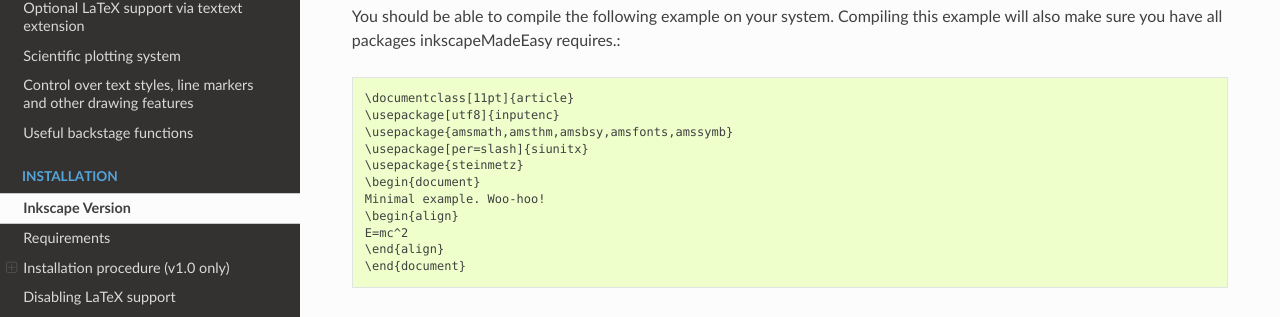
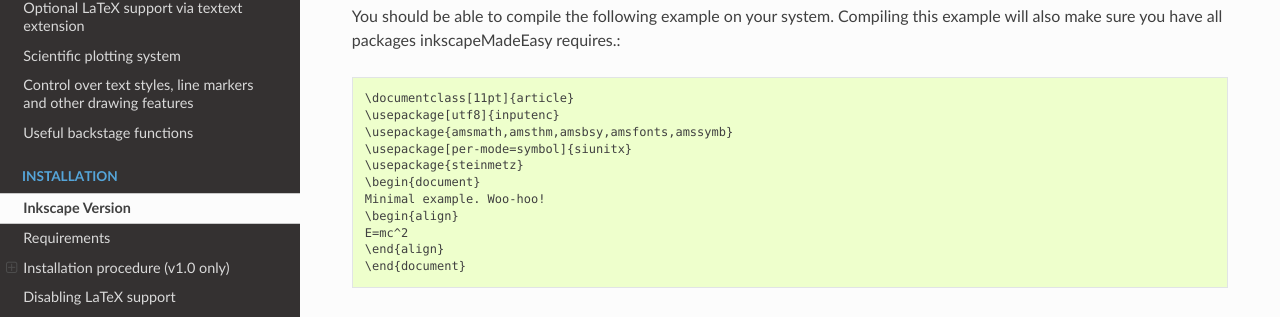
Before and after one commit to fsmMLK/inkscapeMadeEasy, a Sphinx documentation site: the page built from docs/source/installation.rst, in a window 1280 px wide and 900 px high, scrolled down 2974 px. Shown: the part 169-486 px from the top of the window. Built offline with Sphinx 7.4.7 and the Read the Docs theme 2.0.0, drawn with Linux system fonts in a browser that asks for light colours; formulas are drawn with MathJax 3.

Commit message:
Updated minimal LaTeX example
Updated minimal LaTeX example for for version 2 of siunitx

See also https://github.com/fsmMLK/inkscapeCircuitSymbols/issues/28

```diff
--- a/docs/source/installation.rst
+++ b/docs/source/installation.rst
@@ -119,7 +119,7 @@ You should be able to compile the following example on your system. Compiling th
        \documentclass[11pt]{article}
        \usepackage[utf8]{inputenc}
        \usepackage{amsmath,amsthm,amsbsy,amsfonts,amssymb}
-       \usepackage[per=slash]{siunitx}
+       \usepackage[per-mode=symbol]{siunitx}
        \usepackage{steinmetz}
        \begin{document}
        Minimal example. Woo-hoo!
```
